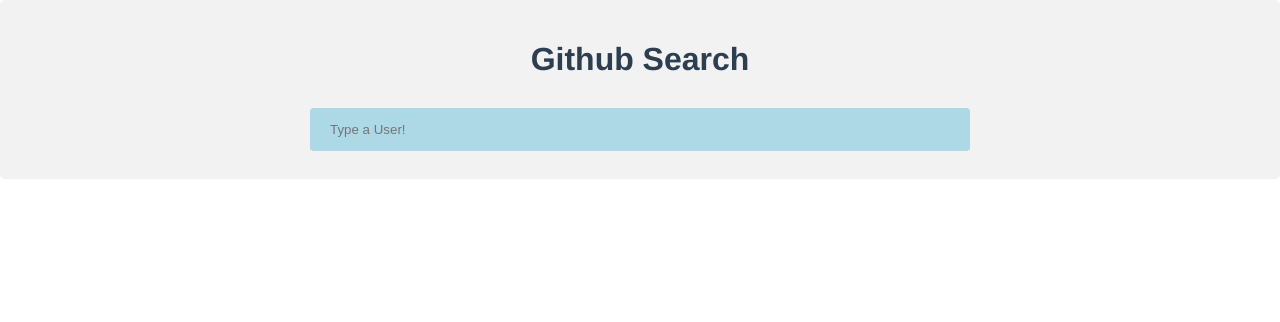
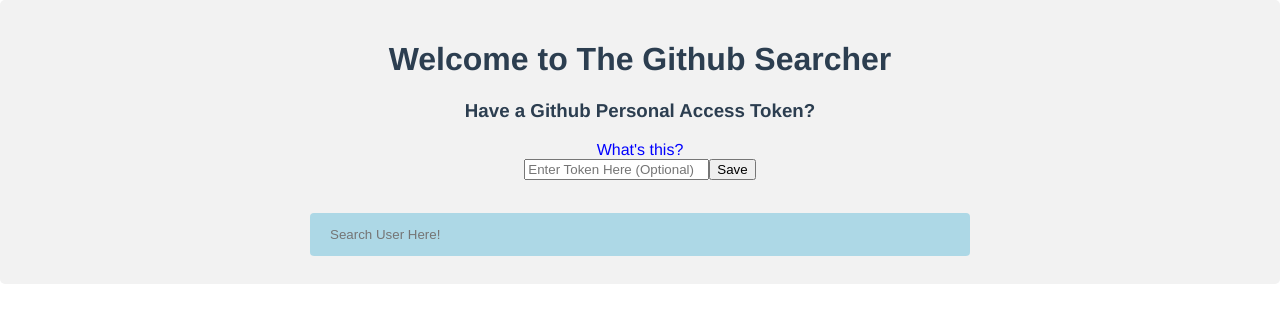
Before and after one commit to mwolfhoffman/github-search-vue, a Vue app: page / in a window 1280 px wide. Shown: the top 322 px of the page. Built offline with nearby package versions, Linux system fonts and the light colour scheme.

Commit message:
unstyled and ugly, but access token addition is working

```diff
--- a/public/index.html
+++ b/public/index.html
@@ -1,17 +1,21 @@
 <!DOCTYPE html>
 <html lang="">
+
 <head>
   <meta charset="utf-8">
   <meta http-equiv="X-UA-Compatible" content="IE=edge">
   <meta name="viewport" content="width=device-width,initial-scale=1.0">
   <link rel="icon" href="<%= BASE_URL %>favicon.ico">
-    <title><%= htmlWebpackPlugin.options.title %></title>
+  <title>The Github Searcher</title>
 </head>
+
 <body>
   <noscript>
-      <strong>We're sorry but <%= htmlWebpackPlugin.options.title %> doesn't work properly without JavaScript enabled. Please enable it to continue.</strong>
+    <strong>We're sorry but <%= htmlWebpackPlugin.options.title %> doesn't work properly without JavaScript enabled.
+        Please enable it to continue.</strong>
   </noscript>
   <div id="app"></div>
   <!-- built files will be auto injected -->
 </body>
+
 </html>
--- a/src/assets/styles.scss
+++ b/src/assets/styles.scss
@@ -52,3 +52,17 @@
     flex-wrap: wrap !important;
     justify-content: center !important;
 }
+
+.access-token-container {
+    border: rgba(0, 0, 0, 0.2);
+}
+
+a {
+    color: blue;
+    cursor: pointer;
+}
+
+.error-text {
+    color: red;
+    background-color: lightcoral;
+}
--- a/src/components/card.vue
+++ b/src/components/card.vue
@@ -32,7 +32,7 @@
         if (this.item.stars && this.item.stars.length === 30) {
           displayString += ` & 30 + Stars`;
         } else {
-          displayString += ` & ${this.stars.length} Stars`;
+          displayString += ` & ${this.item.stars.length} Stars`;
         }
       }
     },
--- /dev/null
+++ b/src/components/token-info.vue
@@ -0,0 +1,38 @@
+<template>
+  <div>
+    <p>
+      <b>Personal Access Tokens</b> will allow you to request more information
+      from the Github Search API by increasing Rate Limits.
+    </p>
+    <p>
+      You can read more about Rate Limits
+      <a
+        target="_blank"
+        href="https://docs.github.com/en/rest/overview/resources-in-the-rest-api"
+      >
+        here</a
+      >.
+    </p>
+    <p>
+      You can obtain your access token here:
+      <a
+        target="_blank"
+        href="https://docs.github.com/en/rest/overview/resources-in-the-rest-api#authentication"
+        >here</a
+      >.
+    </p>
+    <p>
+      <b
+        >NOTE: You should treat your access token like a password. Do not share
+        this token.</b
+      >
+    </p>
+  </div>
+</template>
+
+<script>
+export default {};
+</script>
+
+<style>
+</style>
--- a/src/store/index.js
+++ b/src/store/index.js
@@ -15,7 +15,8 @@
     loadingSearchResults: false,
     searchResults: [],
     totalItems: 0,
-    page: 1
+    page: 1,
+    accessToken: ""
   },
   mutations: {
     setSearchResults(state, searchResults) {
@@ -30,23 +31,47 @@
     setPage(state, page) {
       state.page = page;
     },
+    setAccessToken(state, token) {
+      state.accessToken = token;
+    }
   },
   actions: {
+
+    async addAccessToken({ commit }, payload) {
+      //   Before we save the access token, let's test that it's a valid one.
+      let response = await fetch("https://api.github.com/notifications", { headers: { "Authorization": `token ${payload}` } });
+      if (response.status === 401) {
+        //  Token is not valid.
+        throw new Error("Sorry, this is not a valid personal access token. Please try again.")
+      } else {
+        let data = await response.json()
+        commit('setAccessToken', payload);
+      }
+    },
+
     async searchUsers({ commit, state }, payload) {
+      let httpOptions = {};
       commit('setLoadingSearchResults', true);
       try {
         const perPage = 10; // Hard-coded for now.
-        const response = await fetch(`${constants.githubBaseUrl}/users?q=${payload.searchTerm}&page=${state.page}&per_page=${perPage}`)
+        if (state.accessToken) {
+          httpOptions = {
+            headers: {
+              "Authorization": `token ${state.accessToken}`
+            }
+          }
+        }
+        const response = await fetch(`${constants.githubBaseUrl}/users?q=${payload.searchTerm}&page=${state.page}&per_page=${perPage}`, httpOptions)
         const json = await response.json();
 
         await asyncForEach(json.items, async (item) => {
-          let followersRes = await fetch(item.followers_url);
+          let followersRes = await fetch(item.followers_url, httpOptions);
           item.followers = await followersRes.json();
 
           if (item.followers && !item.followers.message) {
             //  Github is returning a "message" property if the API rate limit is exceeded.
             // If item.followers_url returns a message property, there is no use in requesting the stars query since it won't succeed.
-            let starsRes = await fetch(`${item.url}/starred`);
+            let starsRes = await fetch(`${item.url}/starred`, httpOptions);
             item.stars = await starsRes.json();
           }
         })
--- a/src/views/Home.vue
+++ b/src/views/Home.vue
@@ -1,15 +1,39 @@
 <template>
   <div class="home">
     <div class="header">
-      <h1>Github Search</h1>
+      <h1>Welcome to The Github Searcher</h1>
     </div>
 
-    <div class="home-body">
+    <div class="access-token-container" v-if="!tokenSuccessful">
+      <h3>Have a Github Personal Access Token?</h3>
+      <a v-if="!showTokenInfo" @click="showTokenInfo = true">What's this?</a>
+      <a v-else @click="showTokenInfo = false">Hide</a>
+      <div v-if="showTokenInfo">
+        <TokenInfo />
+      </div>
+      <form @submit.prevent="setAccessToken()">
+        <input
+          type="password"
+          v-model="accessToken"
+          placeholder="Enter Token Here (Optional)"
+        />
+        <button type="submit">Save</button>
+      </form>
+      <span class="error-text" v-if="tokenErrorMessage">{{
+        tokenErrorMessage
+      }}</span>
+    </div>
+
+    <div class="access-token-successful" v-else>
+      <p>Nice Work! You Access Token Was Successfully Added. Start Searching!</p>
+    </div>
+
+    <div class="home-search-input-container">
       <form @submit.prevent="initiateSearch()">
         <input
-        class="search-input"
+          class="search-input"
           v-model="searchTerm"
-          placeholder="Type a User!"
+          placeholder="Search User Here!"
         />
       </form>
     </div>
@@ -17,14 +41,39 @@
 </template>
 
 <script>
+import TokenInfo from "../components/token-info";
+
 export default {
+  components: {
+    TokenInfo,
+  },
   methods: {
+    async setAccessToken() {
+      try {
+        this.tokenErrorMessage = "";
+        await this.$store.dispatch("addAccessToken", this.accessToken);
+        this.tokenSuccessful = true;
+        this.accessToken = "";
+      } catch (err) {
+        console.log(err);
+        this.tokenErrorMessage = err.message;
+        this.accessToken = "";
+      }
+    },
     async initiateSearch() {
+      if (!this.searchTerm) {
+        return;
+      }
       this.$router.push(`search-results/${this.searchTerm}`);
     },
   },
   data() {
     return {
+      tokenSuccessful: false,
+      tokenErrorMessage: "",
+      loading: false,
+      accessToken: "",
+      showTokenInfo: false,
       searchTerm: "",
     };
   },
@@ -32,5 +81,7 @@
 </script>
 
 <style>
-
+.home-search-input-container {
+  margin-top: 25px;
+}
 </style>
--- a/src/views/SearchResults.vue
+++ b/src/views/SearchResults.vue
@@ -86,7 +86,6 @@
   methods: {
     ...mapActions(["searchUsers"]),
     createNewSearch() {
-      debugger;
       this.$router.push(this.searchInputValue);
     },
     search() {
```
Lines whose indentation alone changed are shown as unchanged.
